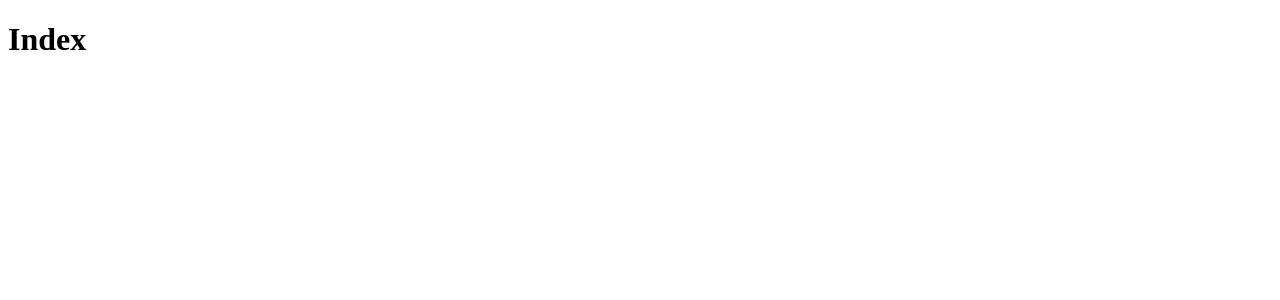
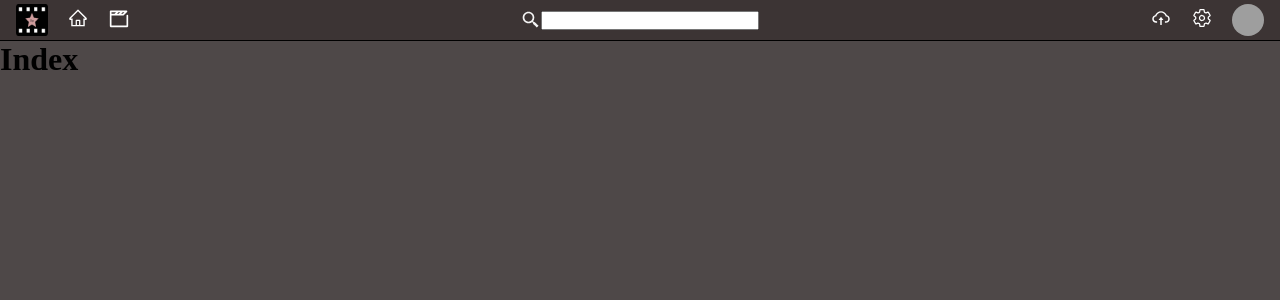
Before and after one commit to Tyson3101/StarClips, a Next.js app: page / in a window 1280 px wide. Shown: the top 300 px of the page. Built offline with nearby package versions, Linux system fonts and the light colour scheme; grey boxes are pictures that could not be loaded.

Commit message:
Styling navbar

```diff
--- a/next.config.js
+++ b/next.config.js
@@ -2,6 +2,9 @@
 const nextConfig = {
   reactStrictMode: true,
   swcMinify: true,
-}
+  images: {
+    domains: ["avatars.dicebear.com"],
+  },
+};
 
-module.exports = nextConfig
+module.exports = nextConfig;
--- a/package.json
+++ b/package.json
@@ -11,7 +11,8 @@
   "dependencies": {
     "next": "12.3.0",
     "react": "18.2.0",
-    "react-dom": "18.2.0"
+    "react-dom": "18.2.0",
+    "react-icons": "^4.4.0"
   },
   "devDependencies": {
     "@types/node": "18.7.18",
--- /dev/null
+++ b/src/components/NavBar.tsx
@@ -0,0 +1,62 @@
+import Image from "next/image";
+import { IoSettingsOutline } from "react-icons/io5";
+import { AiOutlineCloudUpload, AiOutlineHome } from "react-icons/ai";
+import { BiSearchAlt2 } from "react-icons/bi";
+import { GrMultimedia } from "react-icons/gr";
+
+import styles from "../../styles/NavBar.module.css";
+
+const user = {
+  email: "test@email.com",
+  avatar: "https://avatars.dicebear.com/api/adventurer-neutral/5.svg",
+};
+
+function NavBar() {
+  return (
+    <div className={styles.navbar}>
+      <ul className={styles.navbarItems}>
+        <ul>
+          <li>
+            <Image
+              src={"/android-chrome-192x192.png"}
+              width={"32"}
+              height={"32"}
+            />
+          </li>
+          <li>
+            <a href="#">
+              <AiOutlineHome size={20} />
+            </a>
+          </li>
+          <li className={styles.mediaReactIcon}>
+            <a href="#">
+              {" "}
+              <GrMultimedia size={20} />
+            </a>
+          </li>
+        </ul>{" "}
+        <li className={styles.search}>
+          <BiSearchAlt2 size={20} />
+          <input type={"text"} />
+        </li>
+        <ul>
+          <li>
+            <a href="#">
+              <AiOutlineCloudUpload size={20} />
+            </a>
+          </li>
+          <li className={styles.settingsReactIcon}>
+            <a href="#">
+              <IoSettingsOutline size={20} />
+            </a>
+          </li>
+          <li className={styles.userAvatar}>
+            <Image src={user.avatar} width={"32"} height={"32"} />
+          </li>
+        </ul>
+      </ul>
+    </div>
+  );
+}
+
+export default NavBar;
--- a/pages/_app.tsx
+++ b/src/pages/_app.tsx
@@ -1,4 +1,5 @@
-import "../styles/globals.css";
+import "../../styles/globals.css";
+
 import type { AppProps } from "next/app";
 
 function MyApp({ Component, pageProps }: AppProps) {
--- a/pages/index.tsx
+++ b/src/pages/index.tsx
@@ -1,8 +1,10 @@
 import type { NextPage } from "next";
+import NavBar from "../components/NavBar";
 
 const Home: NextPage = () => {
   return (
     <>
+      <NavBar />
       <h1>Index</h1>
     </>
   );
--- /dev/null
+++ b/styles/NavBar.module.css
@@ -0,0 +1,82 @@
+.navbar {
+  --bgColour: rgb(60, 52, 52);
+  background-color: var(--bgColour);
+  color: whitesmoke;
+  position: sticky;
+  top: 0;
+  border-bottom: 1px solid black;
+}
+
+.navbarItems {
+  display: flex;
+  margin: 0 1em 0 1em;
+  justify-content: space-between;
+  align-items: center;
+}
+
+.navbarItems > ul {
+  display: flex;
+  align-items: center;
+  gap: 1.6vw;
+}
+
+.navbarItems li {
+  list-style: none;
+  display: inline;
+  display: flex;
+  align-items: center;
+  height: 40px;
+}
+
+.navbar a {
+  color: white;
+}
+
+.navbar img {
+  cursor: pointer;
+}
+
+.search svg {
+  cursor: pointer;
+}
+.navbar svg path {
+  transition: fill ease-in 0.1s;
+}
+
+.navbar svg:hover path {
+  transition: fill ease-in 0.1s;
+  fill: rgb(137, 132, 132);
+}
+
+.mediaReactIcon svg path {
+  transition: stroke ease-in 0.1s;
+  fill: var(--bgColour);
+  stroke: white;
+}
+
+.mediaReactIcon svg:hover path {
+  transition: stroke ease-in 0.1s;
+  stroke: rgb(137, 132, 132);
+  fill: var(--bgColour);
+}
+
+.settingsReactIconsvg svg path {
+  transition: stroke ease-in 0.1s;
+  fill: var(--bgColour);
+  stroke: white;
+}
+
+.settingsReactIcon svg:hover path {
+  transition: stroke ease-in 0.1s;
+  stroke: rgb(137, 132, 132);
+  fill: var(--bgColour);
+}
+
+.search input {
+  width: 17vw;
+  outline: none;
+}
+
+.userAvatar img {
+  border-radius: 50%;
+}
--- a/styles/globals.css
+++ b/styles/globals.css
@@ -1,3 +1,11 @@
 body {
-  background-color: white;
+  background-color: rgb(78, 72, 72);
 }
+
+*,
+*::before,
+*::after {
+  margin: 0;
+  padding: 0;
+  box-sizing: border-box;
+}
```
Also changed, not shown: src/pages/api/hello.ts (renamed from pages/api/hello.ts), styles/Home.module.css (deleted), 1 other file (tests, documents, lock files or other folders).
